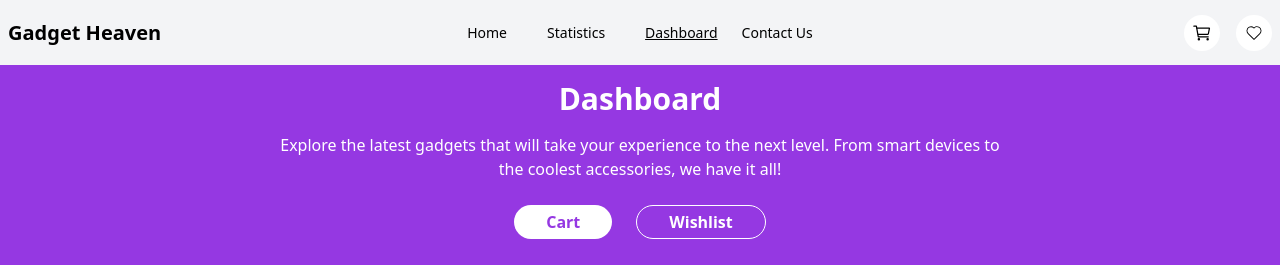
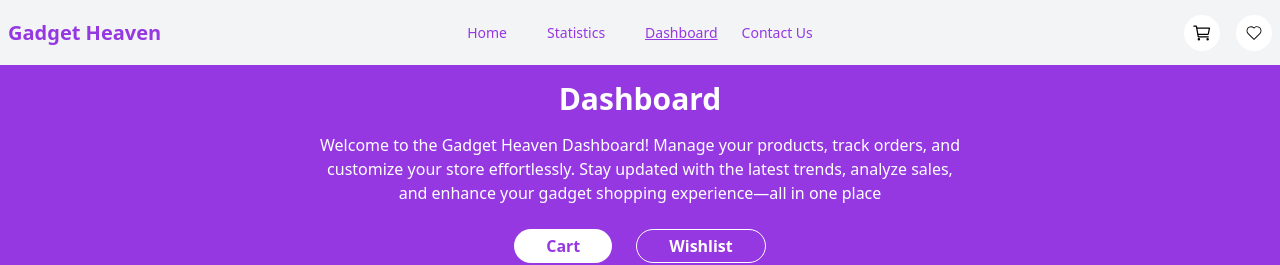
Before and after one commit to programming-hero-web-course-4/b10a8-gadget-heaven-rubel04, a React (Vite) app: page /dashboard in a window 1280 px wide. Shown: the top 265 px of the page. Built offline with nearby package versions, Linux system fonts and the light colour scheme.

Commit message:
add awesome contact us page

```diff
--- a/package.json
+++ b/package.json
@@ -21,6 +21,7 @@
     "react-hot-toast": "^2.5.1",
     "react-icons": "^5.4.0",
     "react-router-dom": "^7.1.3",
+    "recharts": "^2.15.1",
     "sort-by": "^1.2.0",
     "tailwindcss": "^4.0.0"
   },
--- a/src/components/ContactUs.jsx
+++ b/src/components/ContactUs.jsx
@@ -10,10 +10,8 @@ const ContactUs = () => {
       </Helmet>
       <div className="bg-[#9538E2] text-white pt-4 pb-10 ">
         <h2 className="text-3xl mb-2 font-bold text-center">Contact Us</h2>
-        <p className="text-center">
-          Explore the latest gadgets that will take your experience to the next
-          level. From smart devices to <br /> the coolest accessories, we have
-          it all!
+        <p className="text-center w-3/7 mx-auto">
+        Have questions or need assistance? Reach out to Gadget Heaven! Our team is here to help with product inquiries, orders, and support. Contact us via email, phone, or our online form—we’d love to hear from you
         </p>
       </div>
       <div className="w-7xl mx-auto my-10 flex justify-between items-center">
--- a/src/components/Dashboard.jsx
+++ b/src/components/Dashboard.jsx
@@ -19,10 +19,8 @@ const Dashboard = () => {
       </Helmet>
       <div className="bg-[#9538E2] text-white pt-4 pb-10">
         <h2 className="text-3xl font-bold text-center">Dashboard</h2>
-        <p className="text-center mt-4 mb-6">
-          Explore the latest gadgets that will take your experience to the next
-          level. From smart devices to <br /> the coolest accessories, we have
-          it all!
+        <p className="text-center mt-4 mb-6 w-3/6 mx-auto">
+        Welcome to the Gadget Heaven Dashboard! Manage your products, track orders, and customize your store effortlessly. Stay updated with the latest trends, analyze sales, and enhance your gadget shopping experience—all in one place
         </p>
         <div className="flex justify-center gap-6">
           <button
--- a/src/components/Navbar.jsx
+++ b/src/components/Navbar.jsx
@@ -5,7 +5,7 @@ import { CiHeart } from "react-icons/ci";
 const Navbar = () => {
   const {pathname} = useLocation()
   return (
-    <div className={`${pathname === "/" ? 'bg-[#9538E2] text-white' : "text-black"}`}>
+    <div className={`${pathname === "/" ? 'bg-[#9538E2] text-white' : "text-[#9538E2]"}`}>
       <div className="navbar w-7xl mx-auto  rounded-t-xl">
         <div className="navbar-start">
           <div className="dropdown">
@@ -31,7 +31,7 @@ const Navbar = () => {
             >
               <li>
                 <NavLink
-                  className={({ isActive }) => isActive && " underline"}
+                  className={({ isActive }) => isActive && " underline font-medium"}
                   to="/"
                 >
                   Home
@@ -39,7 +39,7 @@ const Navbar = () => {
               </li>
               <li className="mx-4">
                 <NavLink
-                  className={({ isActive }) => isActive && " underline"}
+                  className={({ isActive }) => isActive && " underline font-medium"}
                   to="/statistics"
                 >
                   Statistics
@@ -47,7 +47,7 @@ const Navbar = () => {
               </li>
               <li>
                 <NavLink
-                  className={({ isActive }) => isActive && " underline"}
+                  className={({ isActive }) => isActive && " underline font-medium"}
                   to="/dashboard"
                 >
                   Dashboard
@@ -55,7 +55,7 @@ const Navbar = () => {
               </li>
               <li>
               <NavLink
-                className={({ isActive }) => isActive && " underline"}
+                className={({ isActive }) => isActive && " underline font-medium"}
                 to="/contactUs"
               >
                 Contact Us
@@ -69,7 +69,7 @@ const Navbar = () => {
           <ul className="menu menu-horizontal px-1">
             <li>
               <NavLink
-                className={({ isActive }) => isActive && " underline"}
+                className={({ isActive }) => isActive && " underline font-medium"}
                 to="/"
               >
                 Home
@@ -77,7 +77,7 @@ const Navbar = () => {
             </li>
             <li className="mx-4">
               <NavLink
-                className={({ isActive }) => isActive && " underline"}
+                className={({ isActive }) => isActive && " underline font-medium"}
                 to="/statistics"
               >
                 Statistics
@@ -85,7 +85,7 @@ const Navbar = () => {
             </li>
             <li>
               <NavLink
-                className={({ isActive }) => isActive && " underline"}
+                className={({ isActive }) => isActive && " underline font-medium"}
                 to="/dashboard"
               >
                 Dashboard
@@ -93,7 +93,7 @@ const Navbar = () => {
             </li>
             <li>
               <NavLink
-                className={({ isActive }) => isActive && " underline"}
+                className={({ isActive }) => isActive && " underline font-medium"}
                 to="/contactUs"
               >
                 Contact Us
--- a/src/components/Statistics.jsx
+++ b/src/components/Statistics.jsx
@@ -2,10 +2,8 @@ const Statistics = () => {
   return (
     <div className="bg-[#9538E2] text-white pt-4 pb-10 ">
       <h2 className="text-3xl mb-2 font-bold text-center">Statistics</h2>
-        <p className="text-center">
-          Explore the latest gadgets that will take your experience to the next
-          level. From smart devices to <br /> the coolest accessories, we have
-          it all!
+      <p className="text-center w-2/5 mx-auto">
+      Get valuable insights with Gadget Heaven is Statistics! Track sales trends, monitor customer preferences, and analyze product performance with real-time data
       </p>
     </div>
   );
```
Also changed, not shown: 1 other file (tests, documents, lock files or other folders). Lines whose indentation alone changed are shown as unchanged.
